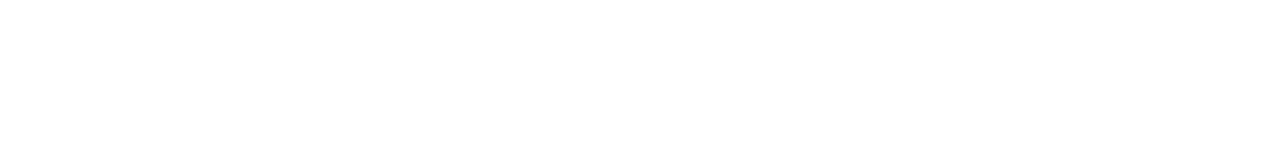
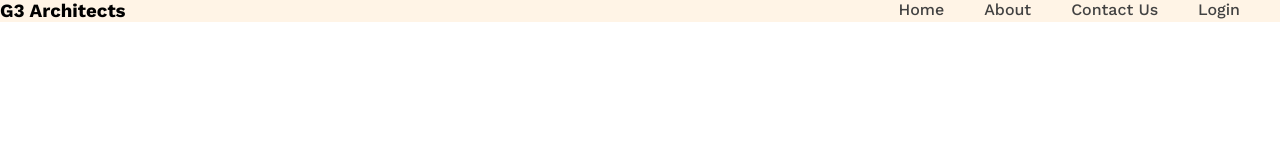
Before and after one commit to shihabuddin-dev/perfect-architects, a plain HTML site: page index.html in a window 1280 px wide. Drawn offline with nearby package versions, Linux system fonts and the light colour scheme.

Commit message:
navbar section added

```diff
--- a/index.html
+++ b/index.html
@@ -7,9 +7,20 @@
     <link rel="stylesheet" href="style/style.css">
     <link rel="shortcut icon" href="images/icons/projects.png" type="image/x-icon">
 </head>
-<body>
-    <header>
+<body class="work-sans-font">
+    <header class="bg-light">
+        <!-- Navbar Section  -->
+<nav class="navbar display-flex">
+<h3 class="brand">G3 Architects</h3>
+<ul class="nav-links display-flex">
+    <li class="nav-item"><a href="" class="nav-link  text-gray">Home</a></li>
+    <li class="nav-item"><a href="" class="nav-link  text-gray">About</a></li>
+    <li class="nav-item"><a href="" class="nav-link  text-gray">Contact Us</a></li>
+    <li class="nav-item"><a href="" class="nav-link  text-gray">Login</a></li>
 
+</ul>
+
+</nav>
     </header>
 <main>
 
--- a/style/style.css
+++ b/style/style.css
@@ -0,0 +1,41 @@
+@import url('https://fonts.googleapis.com/css2?family=Work+Sans:ital,wght@0,100..900;1,100..900&display=swap');
+
+*{
+    margin: 0;
+    padding: 0;
+}
+.work-sans-font {
+    font-family: "Work Sans", serif;
+    font-optical-sizing: auto;
+    font-weight: 400px;
+    font-style: normal;
+  }
+  /* Shared Styles  */
+.display-flex{
+    display: flex;
+}
+.text-gray{
+    color: #424242 ;
+}
+.text-light-gray{
+    color: #727272 ;
+}
+.bg-light{
+    background: rgba(255, 144, 14, 0.1);
+}
+  /* Navbar Styles  */
+.navbar{
+    justify-content: space-between;
+}
+.nav-item{
+    list-style: none;
+    padding-right: 40px;
+}
+.nav-link{
+    text-decoration: none;
+    font-weight: 500;
+}
+.navbar, .banner{
+    max-width: 1280px;
+    margin: 0 auto;
+}
```
